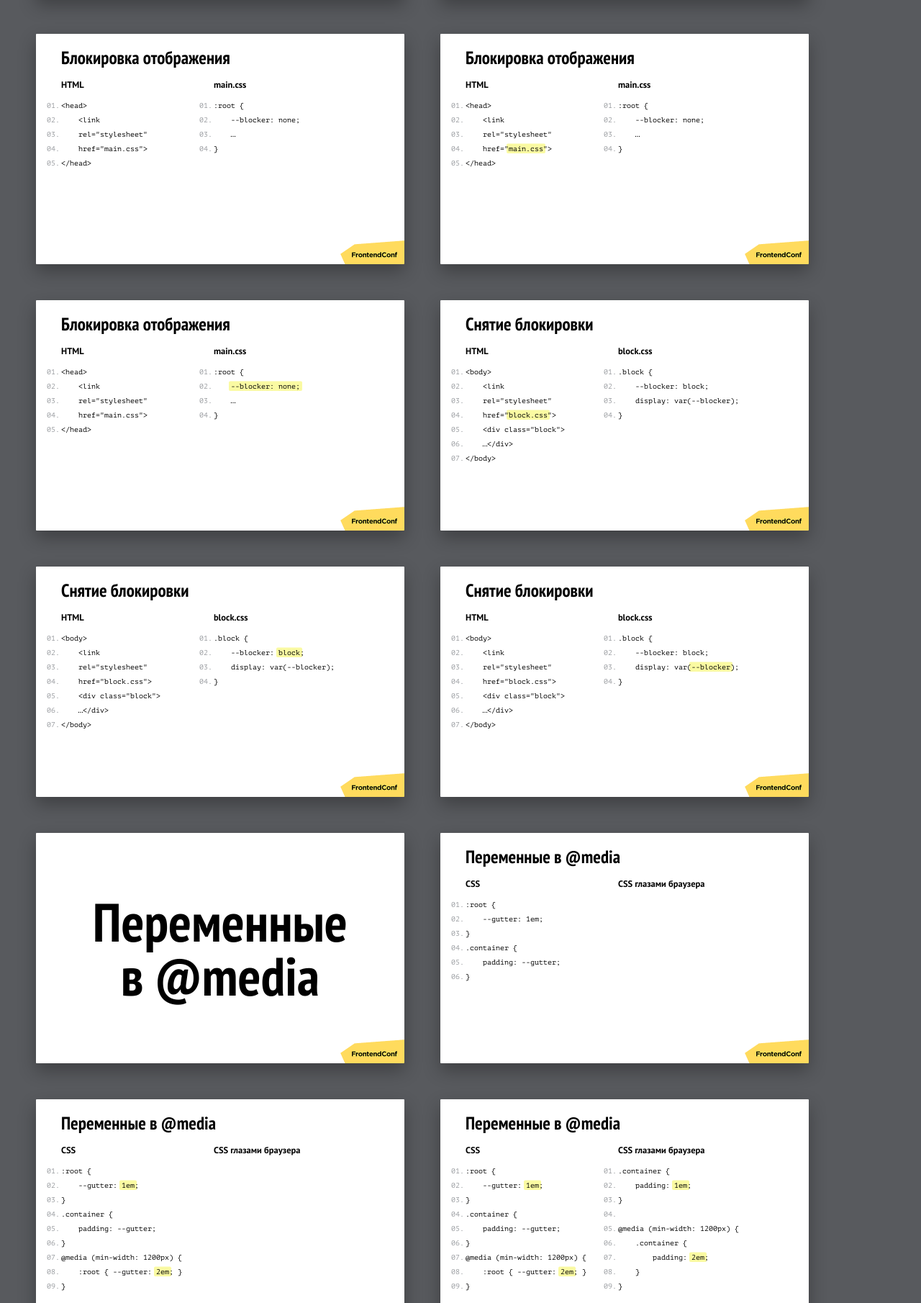
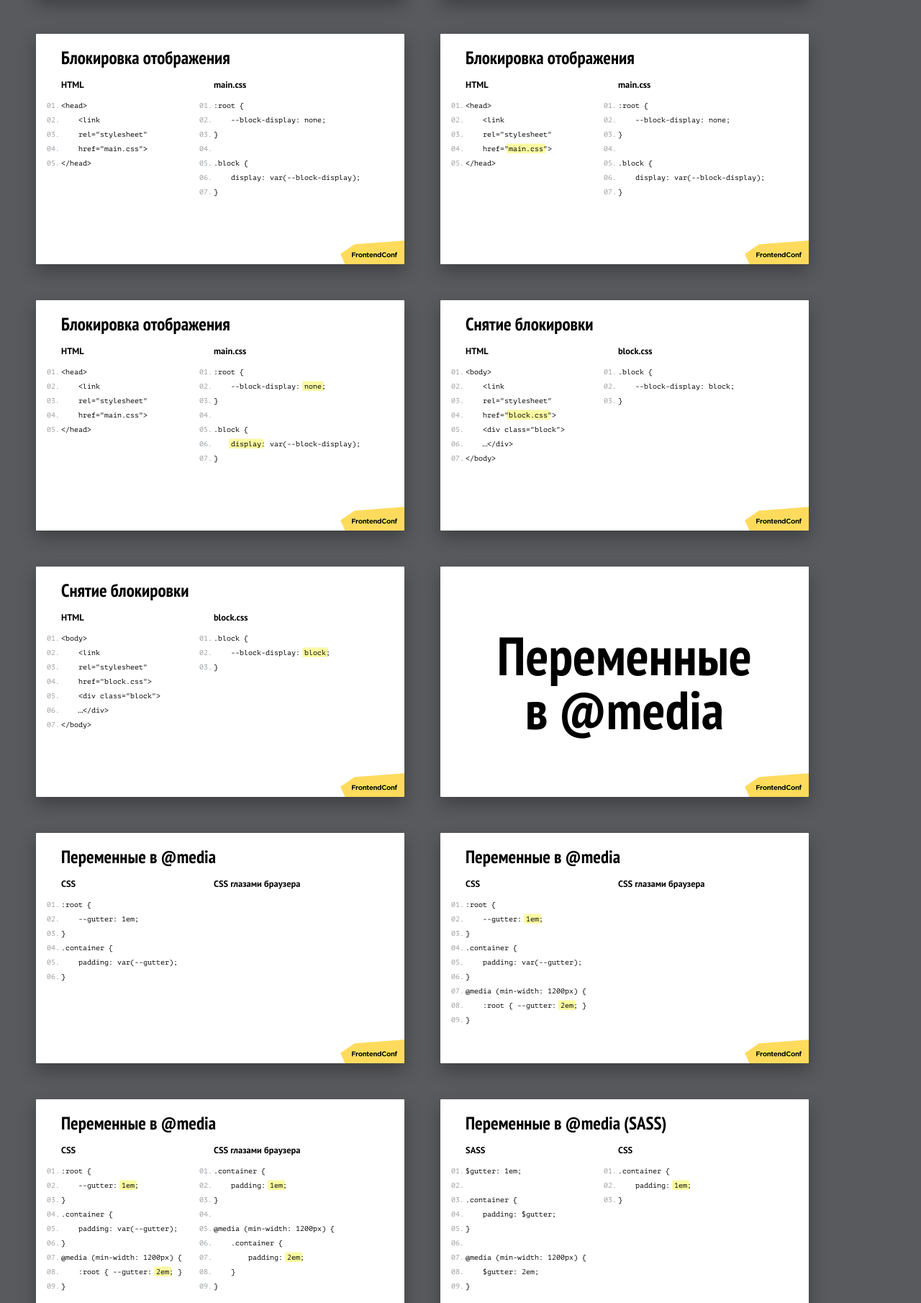
Before and after one commit to lautsevich/presentation-css-variables-rit-2016, a plain HTML site: page index.html in a window 1280 px wide. Shown: the part 4937-6747 px from the top of the page at 72% size. Drawn offline with Linux system fonts and the light colour scheme.

Commit message:
Bugfix. Thx to Roman Dvornov!

```diff
--- a/index.html
+++ b/index.html
@@ -528,8 +528,11 @@
 			<h3>main.css</h3>
 			<pre>
 				<code>:root {</code>
-				<code>	--blocker: none;</code>
-				<code>	…</code>
+				<code>	--block-display: none;</code>
+				<code>}</code>
+				<code>	</code>
+				<code>.block {</code>
+				<code>	display: var(--block-display);</code>
 				<code>}</code>
 			</pre>
 		</div>
@@ -551,8 +554,11 @@
 			<h3>main.css</h3>
 			<pre>
 				<code>:root {</code>
-				<code>	--blocker: none;</code>
-				<code>	…</code>
+				<code>	--block-display: none;</code>
+				<code>}</code>
+				<code>	</code>
+				<code>.block {</code>
+				<code>	display: var(--block-display);</code>
 				<code>}</code>
 			</pre>
 		</div>
@@ -574,8 +580,11 @@
 			<h3>main.css</h3>
 			<pre>
 				<code>:root {</code>
-				<code>	<mark>--blocker: none;</mark></code>
-				<code>	…</code>
+				<code>	--block-display: <mark>none</mark>;</code>
+				<code>}</code>
+				<code>	</code>
+				<code>.block {</code>
+				<code>	<mark>display</mark>: var(--block-display);</code>
 				<code>}</code>
 			</pre>
 		</div>
@@ -599,8 +608,7 @@
 			<h3>block.css</h3>
 			<pre>
 				<code>.block {</code>
-				<code>	--blocker: block;</code>
-				<code>	display: var(--blocker);</code>
+				<code>	--block-display: block;</code>
 				<code>}</code>
 			</pre>
 		</div>
@@ -624,33 +632,7 @@
 			<h3>block.css</h3>
 			<pre>
 				<code>.block {</code>
-				<code>	--blocker: <mark>block</mark>;</code>
-				<code>	display: var(--blocker);</code>
-				<code>}</code>
-			</pre>
-		</div>
-	</section>
-
-	<section class="slide white">
-		<h2>Снятие блокировки</h2>
-		<div class="col-l">
-			<h3>HTML</h3>
-			<pre>
-				<code>&lt;body&gt;</code>
-				<code>	&lt;link </code>
-				<code>	rel="stylesheet"</code>
-				<code>	href="block.css"&gt;</code>
-				<code>	&lt;div class="block"&gt;</code>
-				<code>	…&lt;/div&gt;</code>
-				<code>&lt;/body&gt;</code>
-			</pre>
-		</div>
-		<div class="col-r">
-			<h3>block.css</h3>
-			<pre>
-				<code>.block {</code>
-				<code>	--blocker: block;</code>
-				<code>	display: var(<mark>--blocker</mark>);</code>
+				<code>	--block-display: <mark>block</mark>;</code>
 				<code>}</code>
 			</pre>
 		</div>
@@ -669,7 +651,7 @@
 				<code>	--gutter: 1em;</code>
 				<code>}</code>
 				<code>.сontainer {</code>
-				<code>	padding: --gutter;</code>
+				<code>	padding: var(--gutter);</code>
 				<code>}</code>
 			</pre>
 		</div>
@@ -687,7 +669,7 @@
 				<code>	--gutter: <mark>1em</mark>;</code>
 				<code>}</code>
 				<code>.сontainer {</code>
-				<code>	padding: --gutter;</code>
+				<code>	padding: var(--gutter);</code>
 				<code>}</code>
 				<div class="next">
 					<code>@media (min-width: 1200px) {</code>
@@ -710,7 +692,7 @@
 				<code>	--gutter: <mark>1em</mark>;</code>
 				<code>}</code>
 				<code>.сontainer {</code>
-				<code>	padding: --gutter;</code>
+				<code>	padding: var(--gutter);</code>
 				<code>}</code>
 				<code>@media (min-width: 1200px) {</code>
 				<code>	:root { --gutter: <mark>2em</mark>; }</code>
@@ -836,7 +818,7 @@
 				<code>}</code>
 				<code>	</code>
 				<code>.black-box button {</code>
-				<code>	background:<mark> white</mark>;</code>
+				<code>	background: <mark>white</mark>;</code>
 				<code>}</code>
 			</pre>
 		</div>
@@ -1483,6 +1465,9 @@
 				<code>}</code>
 			</pre>
 		</div>
+		<div class="col-r">
+			<h3>CSS глазами браузера</h3>
+		</div>
 	</section>
 
 	<section class="slide white">
@@ -1500,6 +1485,9 @@
 				<code>}</code>
 			</pre>
 		</div>
+		<div class="col-r">
+			<h3>CSS глазами браузера</h3>
+		</div>
 	</section>
 
 	<section class="slide white">
@@ -1517,6 +1505,9 @@
 				<code>}</code>
 			</pre>
 		</div>
+		<div class="col-r">
+			<h3>CSS глазами браузера</h3>
+		</div>
 	</section>
 
 	<section class="slide white">
@@ -1534,20 +1525,11 @@
 				<code>}</code>
 			</pre>
 		</div>
-	</section>
-
-	<section class="slide white">
-		<h2>Вычисляемые значения</h2>
-		<div class="col-l">
-			<h3>CSS</h3>
-			<pre>
-				<code>:root {</code>
-				<code>	--line-height: 1.5;</code>
-				<code>}</code>
-				<code>	</code>
+		<div class="col-r">
+			<h3>CSS глазами браузера</h3>
+			<pre class="next">
 				<code>p {</code>
-				<code>	<s>margin-bottom:</s></code>
-				<code>	<s>var(--line-height)rem</s>;</code>
+				<code>	margin-bottom: <mark>1.5 rem</mark>;</code>
 				<code>}</code>
 			</pre>
 		</div>
@@ -1569,6 +1551,9 @@
 				<code>}</code>
 			</pre>
 		</div>
+		<div class="col-r">
+			<h3>CSS глазами браузера</h3>
+		</div>
 	</section>
 
 	<section class="slide white">
@@ -1587,6 +1572,9 @@
 				<code>}</code>
 			</pre>
 		</div>
+		<div class="col-r">
+			<h3>CSS глазами браузера</h3>
+		</div>
 	</section>
 
 	<section class="slide white">
@@ -1604,6 +1592,9 @@
 				<code>	<mark>1rem</mark>);</code>
 				<code>}</code>
 			</pre>
+		</div>
+		<div class="col-r">
+			<h3>CSS глазами браузера</h3>
 		</div>
 	</section>
 
@@ -1801,8 +1792,8 @@
 		<h2>API CSSStyleDeclaration</h2>
 		<pre>
 			<code>getComputedStyle(document.documentElement).<mark>getPropertyValue</mark>('--variable');</code>
-			<code>document.documentElement.style.<mark>setProperty</mark>('--variable', 'value');</code>
-			<code>document.documentElement.style.<mark>removeProperty</mark>('--variable');</code>
+			<code>element.style.<mark>setProperty</mark>('--variable', 'value');</code>
+			<code>element.style.<mark>removeProperty</mark>('--variable');</code>
 		</pre>
 	</section>
 
@@ -1810,13 +1801,12 @@
 		<h2>API CSSStyleDeclaration</h2>
 		<pre>
 			<code>getComputedStyle(document.documentElement).getPropertyValue('--variable');</code>
-			<code>document.documentElement.style.setProperty('--variable', 'value');</code>
-			<code>document.documentElement.style.removeProperty('--variable');</code>
+			<code>element.style.setProperty('--variable', 'value');</code>
+			<code>element.style.removeProperty('--variable');</code>
 		</pre>
-		<h3>И даже так</h3>
+		<p><strong>И даже так:</strong></p>
 		<pre>
-			<code>document.documentElement.style.setProperty('--variable',</code>
-			<code><mark>'var(--anotherVariable, 'fallback')</mark>');</code>
+			<code>element.style.setProperty('--variable', <mark>'var(--anotherVariable, "fallback")</mark>');</code>
 		</pre>
 	</section>
 
@@ -1828,11 +1818,11 @@
 		<h2>Проверка поддержки в CSS</h2>
 		<h3>CSS</h3>
 		<pre>
-			<code>@supports ( (--a: 0)) {</code>
+			<code>@supports (--a: 0) {</code>
 			<code>	<span class="comment">/* стили с поддержкой переменных */</span></code>
 			<code>}</code>
 			<code>	</code>
-			<code>@supports ( not (--a: 0)) {</code>
+			<code>@supports not (--a: 0) {</code>
 			<code>	<span class="comment">/* стили без поддержки переменных */</span></code>
 			<code>}</code>
 		</pre>
@@ -1842,11 +1832,11 @@
 		<h2>Проверка поддержки в CSS</h2>
 		<h3>CSS</h3>
 		<pre>
-			<code><mark>@supports ( (--a: 0)) {</mark></code>
+			<code><mark>@supports (--a: 0) {</mark></code>
 			<code>	<span class="comment">/* стили с поддержкой переменных */</span></code>
 			<code><mark>}</mark></code>
 			<code>	</code>
-			<code>@supports ( not (--a: 0)) {</code>
+			<code>@supports not (--a: 0) {</code>
 			<code>	<span class="comment">/* стили без поддержки переменных */</span></code>
 			<code>}</code>
 		</pre>
@@ -1856,11 +1846,11 @@
 		<h2>Проверка поддержки в CSS</h2>
 		<h3>CSS</h3>
 		<pre>
-			<code>@supports ( (--a: 0)) {</code>
+			<code>@supports (--a: 0) {</code>
 			<code>	<span class="comment">/* стили с поддержкой переменных */</span></code>
 			<code>}</code>
 			<code>	</code>
-			<code><mark>@supports ( not (--a: 0)) {</mark></code>
+			<code><mark>@supports not (--a: 0) {</mark></code>
 			<code>	<span class="comment">/* стили без поддержки переменных */</span></code>
 			<code><mark>}</mark></code>
 		</pre>
@@ -1870,11 +1860,11 @@
 		<h2>Проверка поддержки в CSS</h2>
 		<h3>CSS</h3>
 		<pre>
-			<code>@supports ( (--a: 0)) {</code>
+			<code>@supports (--a: 0) {</code>
 			<code>	<span class="comment">/* стили с поддержкой переменных */</span></code>
 			<code>}</code>
 			<code>	</code>
-			<code>@supports ( not (--a: 0)) {</code>
+			<code>@supports not (--a: 0) {</code>
 			<code>	<span class="comment">/* стили без поддержки переменных */</span></code>
 			<code>}</code>
 		</pre>
```
